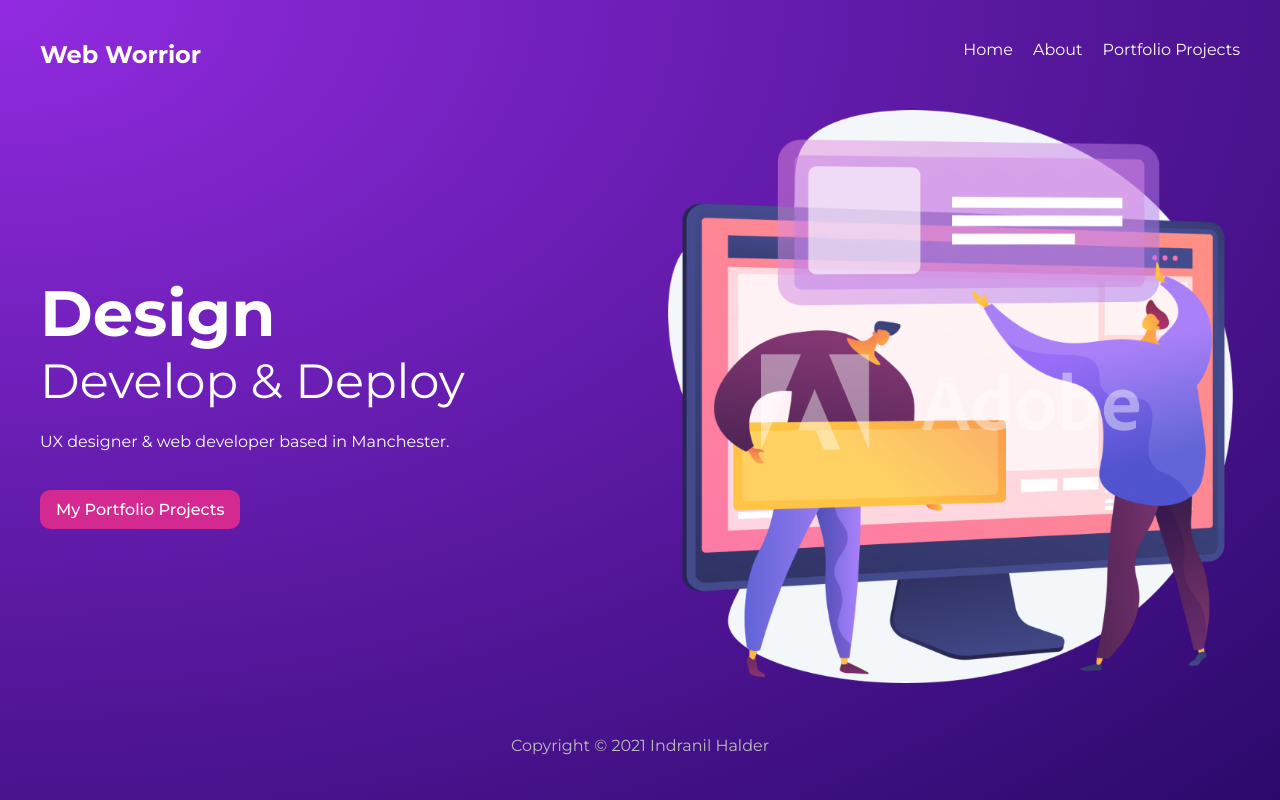
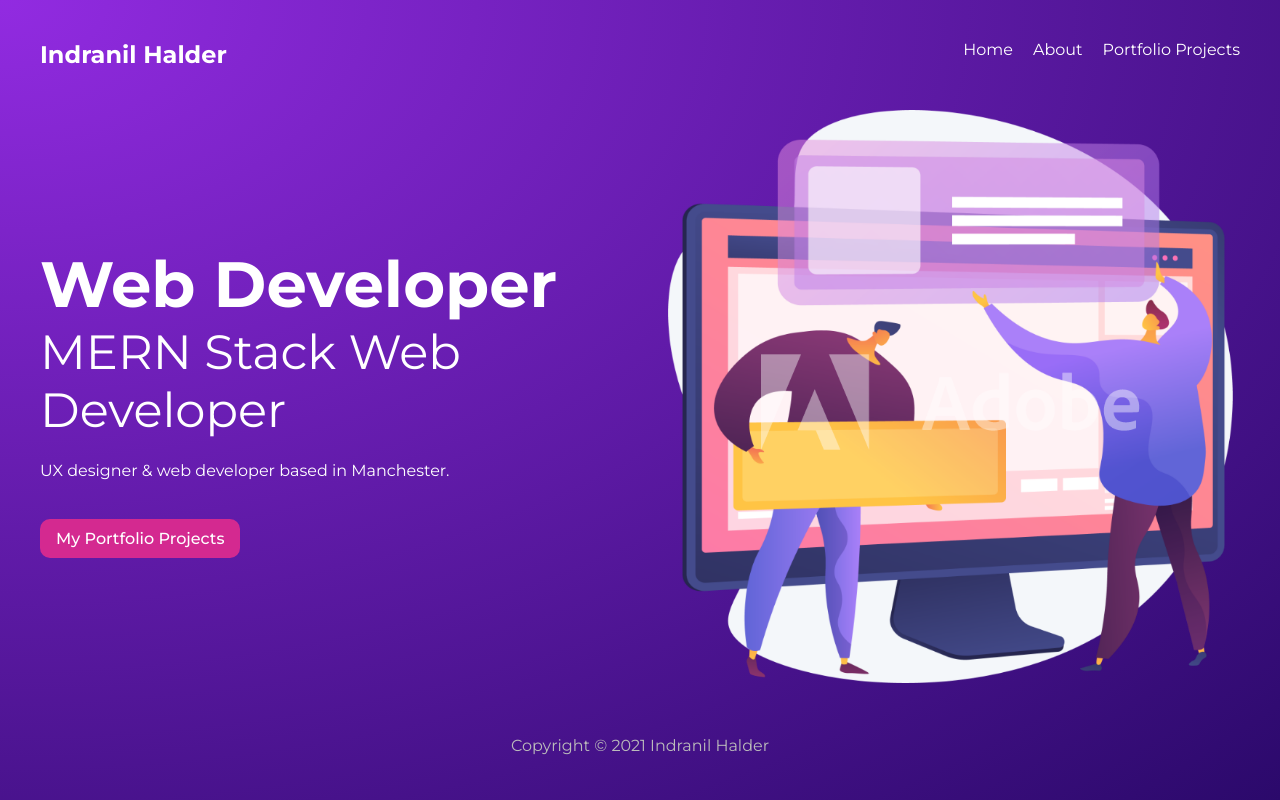
Before and after one commit to indranildeveloper/web-warrior, a Gatsby site: page / in a window 1280 px wide. Built offline with nearby package versions, Linux system fonts and the light colour scheme; Gatsby itself is replaced by a stand-in of ours.

Commit message:
Home Page Text

```diff
--- a/gatsby-config.js
+++ b/gatsby-config.js
@@ -26,7 +26,7 @@ module.exports = {
     },
   ],
   siteMetadata: {
-    title: "Web Worrior",
+    title: "Indranil Halder",
     description: "Web Dev Portfolio",
     copyright: "This website is Copyright 2021 Web Worrior",
     contact: "indranilhalder.dev@gmail.com",
--- a/src/pages/index.js
+++ b/src/pages/index.js
@@ -10,8 +10,8 @@ export default function Home({ data }) {
     <Layout>
       <section className={styles.header}>
         <div>
-          <h2>Design</h2>
-          <h3>Develop & Deploy</h3>
+          <h2>Web Developer</h2>
+          <h3>MERN Stack Web Developer</h3>
           <p>UX designer & web developer based in Manchester.</p>
           <Link className={styles.btn} to="/projects">
             My Portfolio Projects
```
